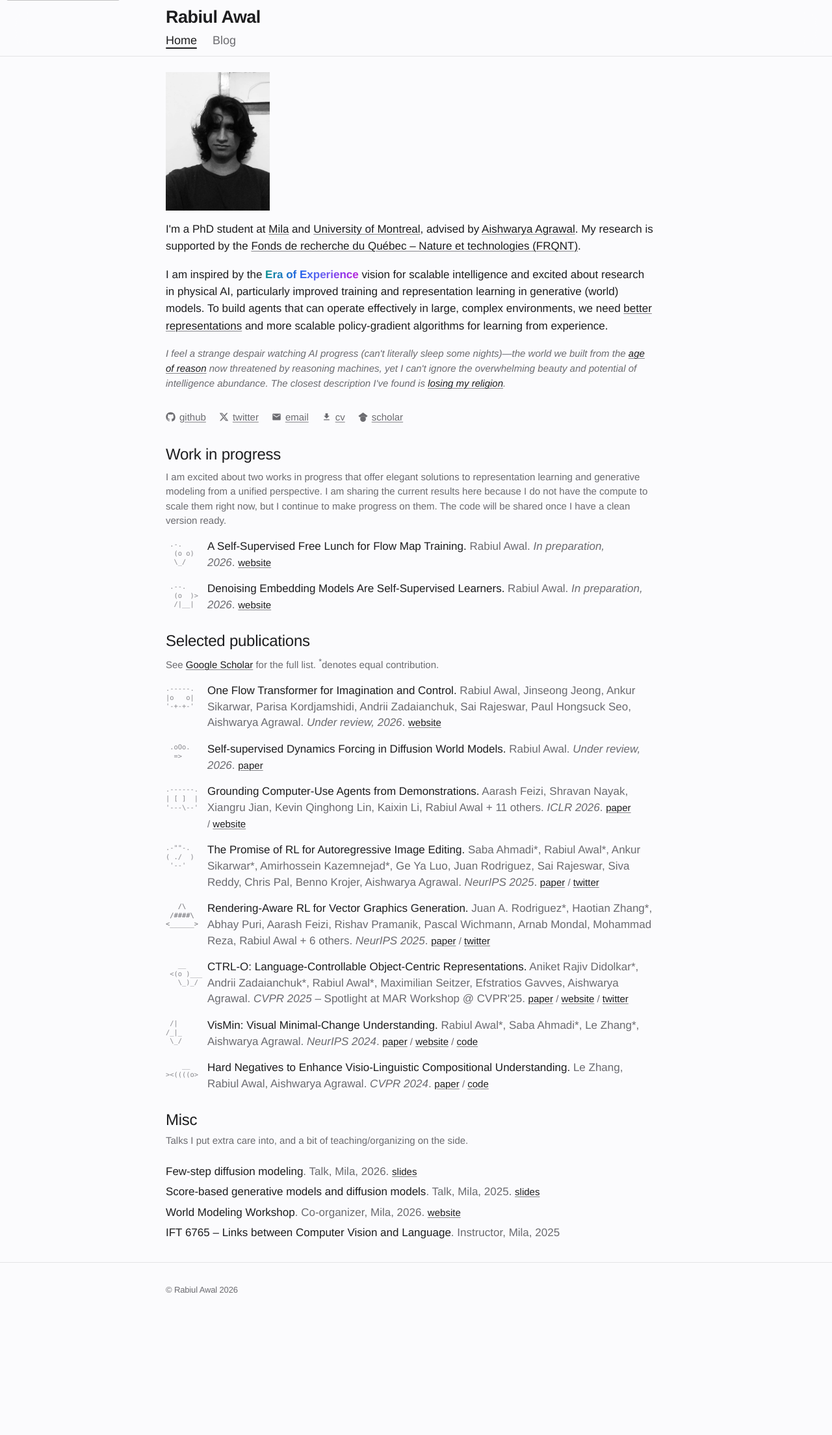
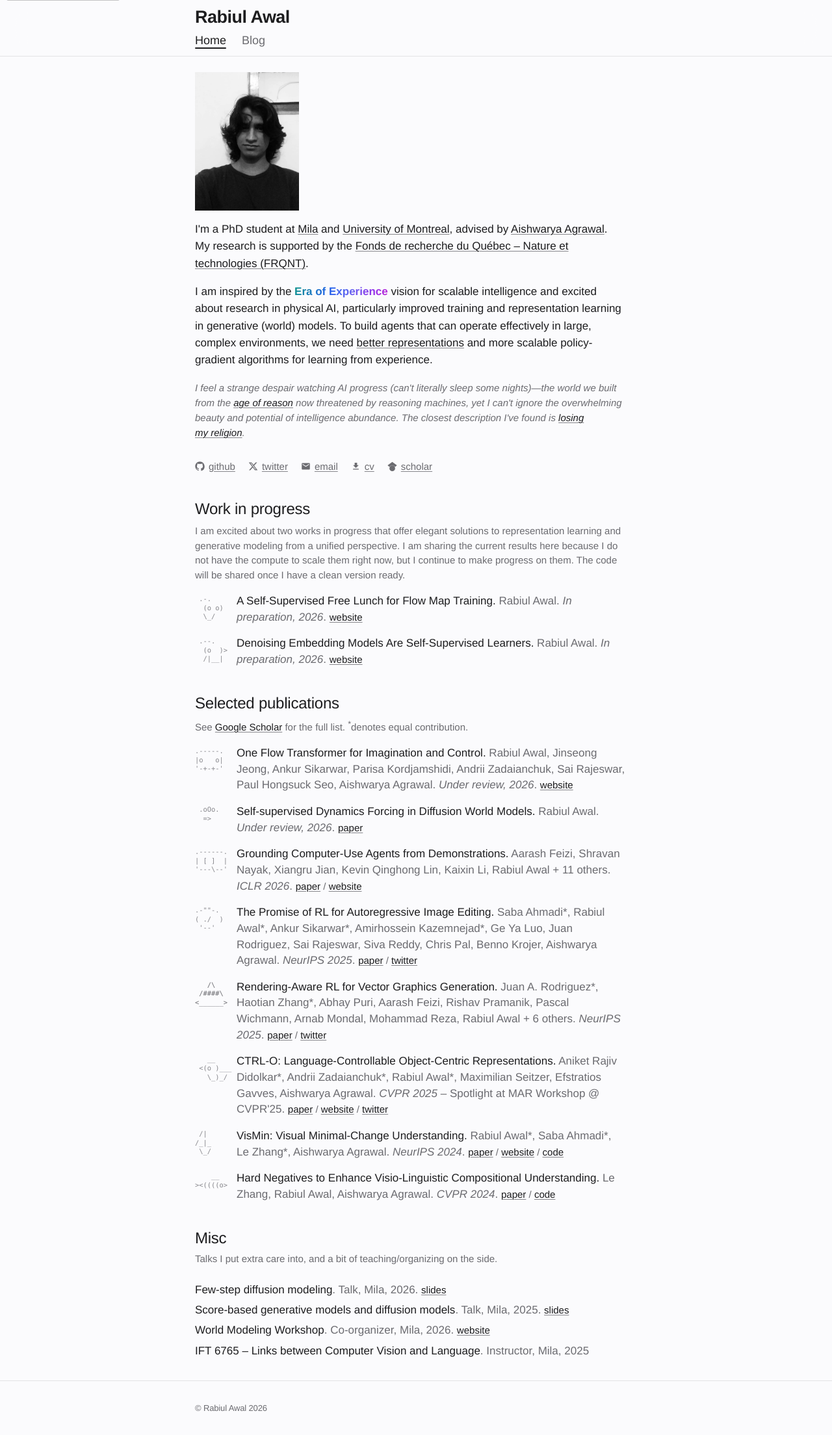
Before and after one commit to rabiulcste/rabiulcste.github.io, a Jekyll site: the page built from index.html, in a window 1280 px wide. Shown: the whole page at 65% size. Built offline with Jekyll 4.4.1, drawn with Linux system fonts in a browser that asks for light colours; before the commit the page ends 2026 px from its top, so only the background shows below that.

Commit message:
One 680px text column across the site; even section spacing
The homepage and blog ran up to 770px of text (about 95 characters per
line). base.css now sets --col: 680px (about 75-80 characters) for every
page; the navbar, homepage, blog and project pages share it. Homepage
section headings get even space above.

Co-Authored-By: Claude Opus 5.5 <noreply@anthropic.com>

```diff
--- a/css/base.css
+++ b/css/base.css
@@ -70,10 +70,11 @@
     --space-section: var(--space-6);
     --space-block: var(--space-4);
     /* Layout — horizontal padding for .wrap / navbar; code blocks bleed full-width on small screens */
-    --gutter-x: 15px;
+    --gutter-x: 16px;
+    --col: 680px;           /* the text column on every page: about 75 characters per line */
     /* Section rhythm (named so components don’t rely on calc tricks) */
-    --space-about-h2-before: 1.75rem;
-    --wrap-max: 680px;
+    --space-about-h2-before: 2.5rem;
+    --wrap-max: calc(var(--col) + 2 * var(--gutter-x));
 }
 
 /* Dark mode follows the device setting; the project pages (css/project.css) use the same values. */
@@ -96,9 +97,6 @@
     }
 }
 
-@media (min-width: 640px)  { :root { --wrap-max: 720px; } }
-@media (min-width: 1024px) { :root { --wrap-max: 760px; } }
-@media (min-width: 1280px) { :root { --wrap-max: 800px; } }
 
 /* Bengali posts: scoped via unicode-range so this only loads/applies to Bengali-script text */
 @font-face {
--- a/css/project.css
+++ b/css/project.css
@@ -9,8 +9,7 @@
     --link: var(--content-link);
     --font: var(--font-sans);
     --mono: var(--font-mono);
-    --col: 680px;
-    --gutter: 16px;
+    --gutter: var(--gutter-x);   /* --col comes from base.css */
     --wide: 880px;     /* figures that run wider than the text column */
     --radius: 0;       /* square corners on figures, buttons and code */
 }
```
